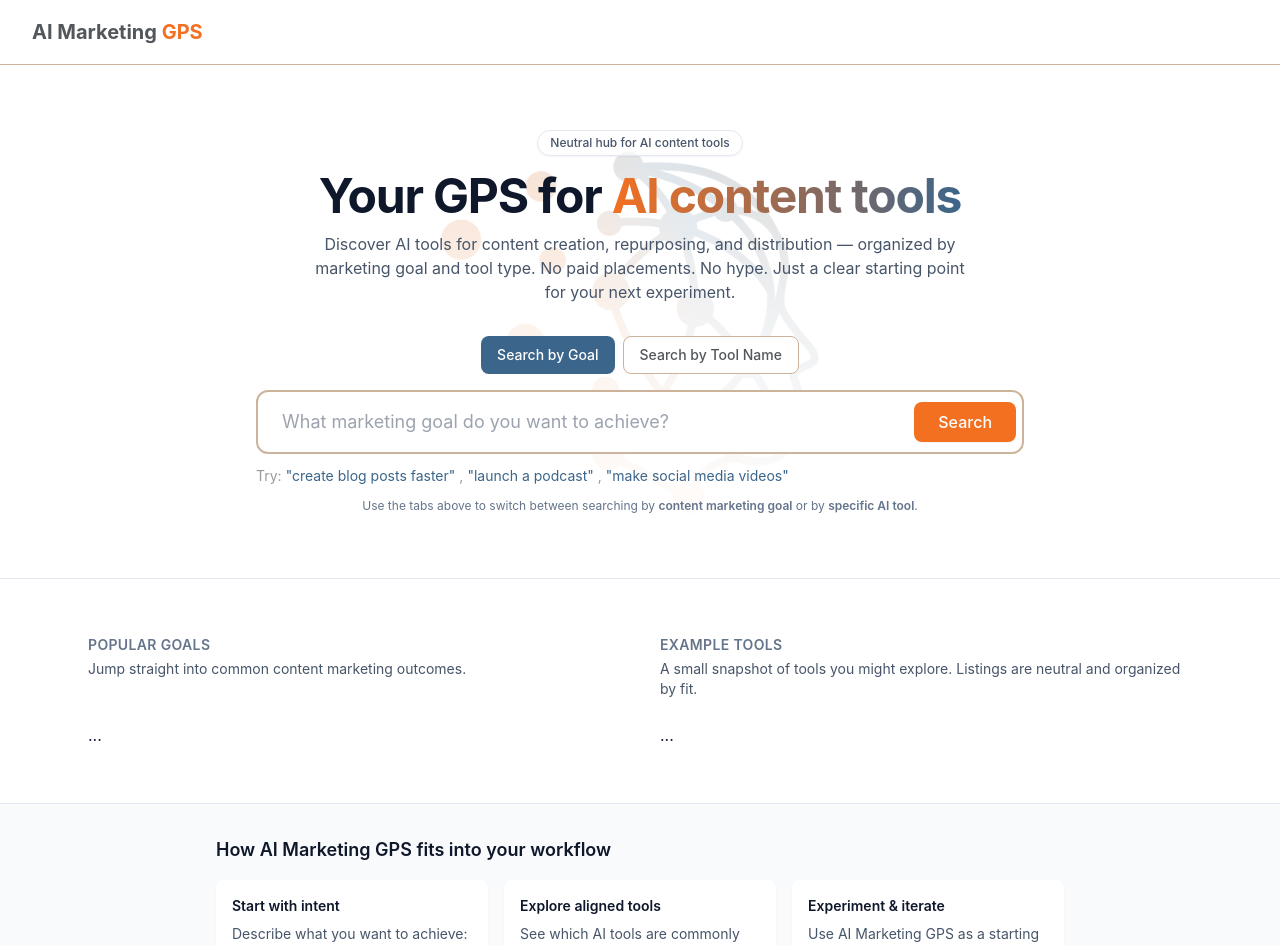
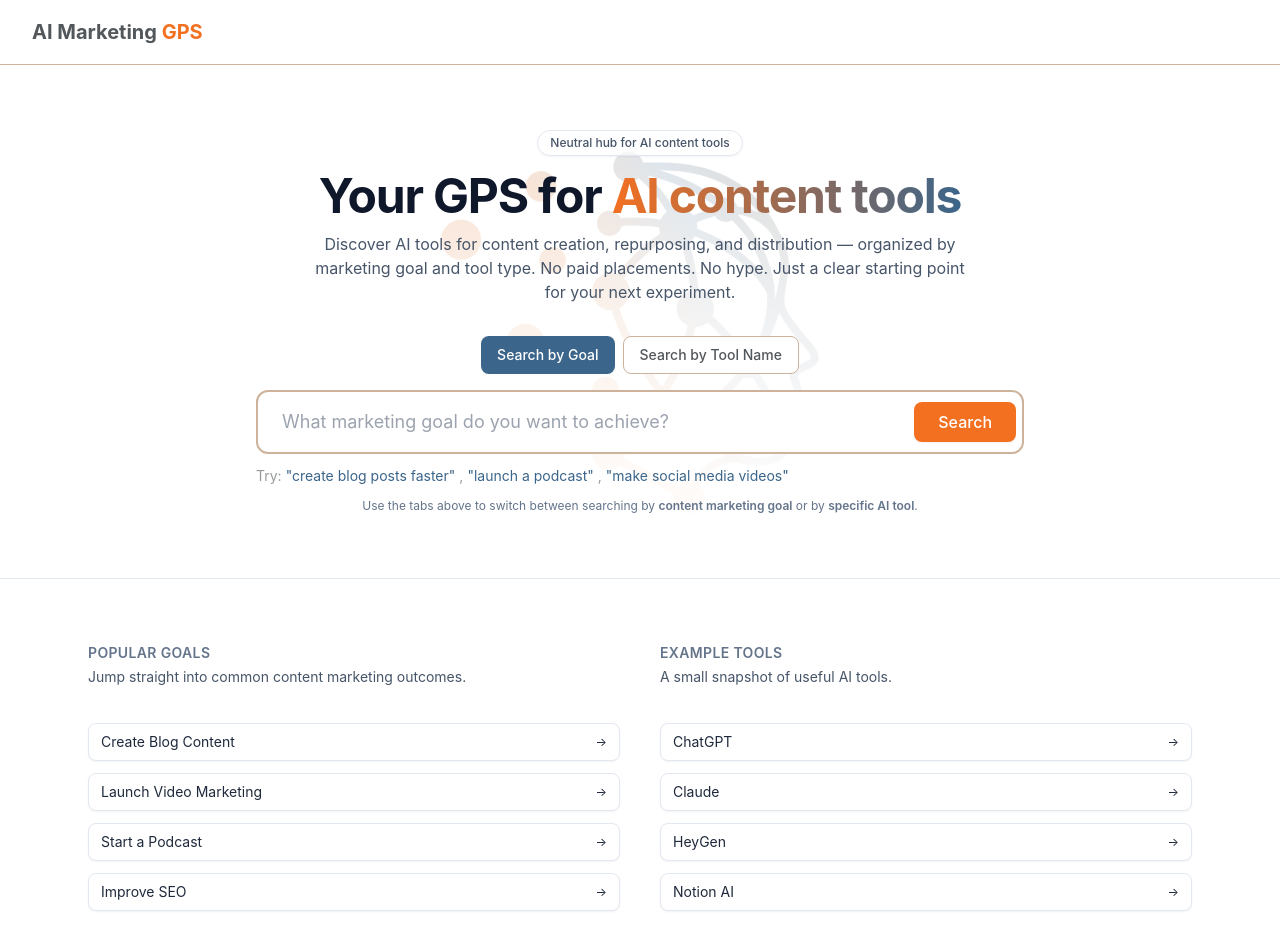
Before and after one commit to lonnierod-ai/ai-marketing-gps, a Next.js app: page / in a window 1280 px wide. Shown: the top 946 px of the page. Built offline with nearby package versions, Linux system fonts and the light colour scheme.

Commit message:
Update page.tsx

```diff
--- a/src/app/page.tsx
+++ b/src/app/page.tsx
@@ -85,36 +85,91 @@ export default function HomePage() {
 
 
       {/* QUICK LINKS & FEATURED TOOLS (minimal sections) */}
-         <section className="border-b border-slate-200 bg-white">
-        <div className="mx-auto flex max-w-6xl flex-col gap-10 px-4 py-10 sm:px-6 sm:py-14 md:flex-row">
-          {/* Quick links by goal */}
-          <div className="flex-1">
+              {/* Popular Goals + Example Tools */}
+      <section className="border-b border-slate-200 bg-white">
+        <div className="mx-auto max-w-6xl px-4 py-12 sm:px-6 sm:py-16 grid gap-10 md:grid-cols-2">
+          {/* Popular goals */}
+          <div>
             <h2 className="text-sm font-semibold uppercase tracking-wide text-slate-500">
               Popular goals
             </h2>
             <p className="mt-1 text-sm text-slate-600 min-h-[40px]">
               Jump straight into common content marketing outcomes.
             </p>
-            <div className="mt-6 grid gap-3">
-              ...
+            <div className="mt-4 space-y-3">
+              <Link
+                href="/goal/create-blog-content"
+                className="flex items-center justify-between rounded-lg border border-slate-200 bg-white px-3 py-2 text-sm text-slate-800 shadow-sm transition hover:border-[#f37021] hover:text-[#f37021]"
+              >
+                <span>Create Blog Content</span>
+                <span className="text-xs">&rarr;</span>
+              </Link>
+              <Link
+                href="/goal/create-video-content"
+                className="flex items-center justify-between rounded-lg border border-slate-200 bg-white px-3 py-2 text-sm text-slate-800 shadow-sm transition hover:border-[#f37021] hover:text-[#f37021]"
+              >
+                <span>Launch Video Marketing</span>
+                <span className="text-xs">&rarr;</span>
+              </Link>
+              <Link
+                href="/goal/launch-podcast"
+                className="flex items-center justify-between rounded-lg border border-slate-200 bg-white px-3 py-2 text-sm text-slate-800 shadow-sm transition hover:border-[#f37021] hover:text-[#f37021]"
+              >
+                <span>Start a Podcast</span>
+                <span className="text-xs">&rarr;</span>
+              </Link>
+              <Link
+                href="/goal/seo-optimization"
+                className="flex items-center justify-between rounded-lg border border-slate-200 bg-white px-3 py-2 text-sm text-slate-800 shadow-sm transition hover:border-[#f37021] hover:text-[#f37021]"
+              >
+                <span>Improve SEO</span>
+                <span className="text-xs">&rarr;</span>
+              </Link>
             </div>
           </div>
 
-          {/* Featured tools */}
-          <div className="flex-1">
+          {/* Example tools */}
+          <div>
             <h2 className="text-sm font-semibold uppercase tracking-wide text-slate-500">
               Example tools
             </h2>
             <p className="mt-1 text-sm text-slate-600 min-h-[40px]">
-              A small snapshot of tools you might explore. Listings are neutral
-              and organized by fit.
+              A small snapshot of useful AI tools.
             </p>
-            <div className="mt-6 grid gap-3">
-              ...
+            <div className="mt-4 space-y-3">
+              <Link
+                href="/tool/chatgpt"
+                className="flex items-center justify-between rounded-lg border border-slate-200 bg-white px-3 py-2 text-sm text-slate-800 shadow-sm transition hover:border-[#3b658a] hover:text-[#3b658a]"
+              >
+                <span>ChatGPT</span>
+                <span className="text-xs">&rarr;</span>
+              </Link>
+              <Link
+                href="/tool/claude"
+                className="flex items-center justify-between rounded-lg border border-slate-200 bg-white px-3 py-2 text-sm text-slate-800 shadow-sm transition hover:border-[#3b658a] hover:text-[#3b658a]"
+              >
+                <span>Claude</span>
+                <span className="text-xs">&rarr;</span>
+              </Link>
+              <Link
+                href="/tool/heygen"
+                className="flex items-center justify-between rounded-lg border border-slate-200 bg-white px-3 py-2 text-sm text-slate-800 shadow-sm transition hover:border-[#3b658a] hover:text-[#3b658a]"
+              >
+                <span>HeyGen</span>
+                <span className="text-xs">&rarr;</span>
+              </Link>
+              <Link
+                href="/tool/notion-ai"
+                className="flex items-center justify-between rounded-lg border border-slate-200 bg-white px-3 py-2 text-sm text-slate-800 shadow-sm transition hover:border-[#3b658a] hover:text-[#3b658a]"
+              >
+                <span>Notion AI</span>
+                <span className="text-xs">&rarr;</span>
+              </Link>
             </div>
           </div>
         </div>
       </section>
+
 
 
       {/* SHORT EXPLAINER */}
```
